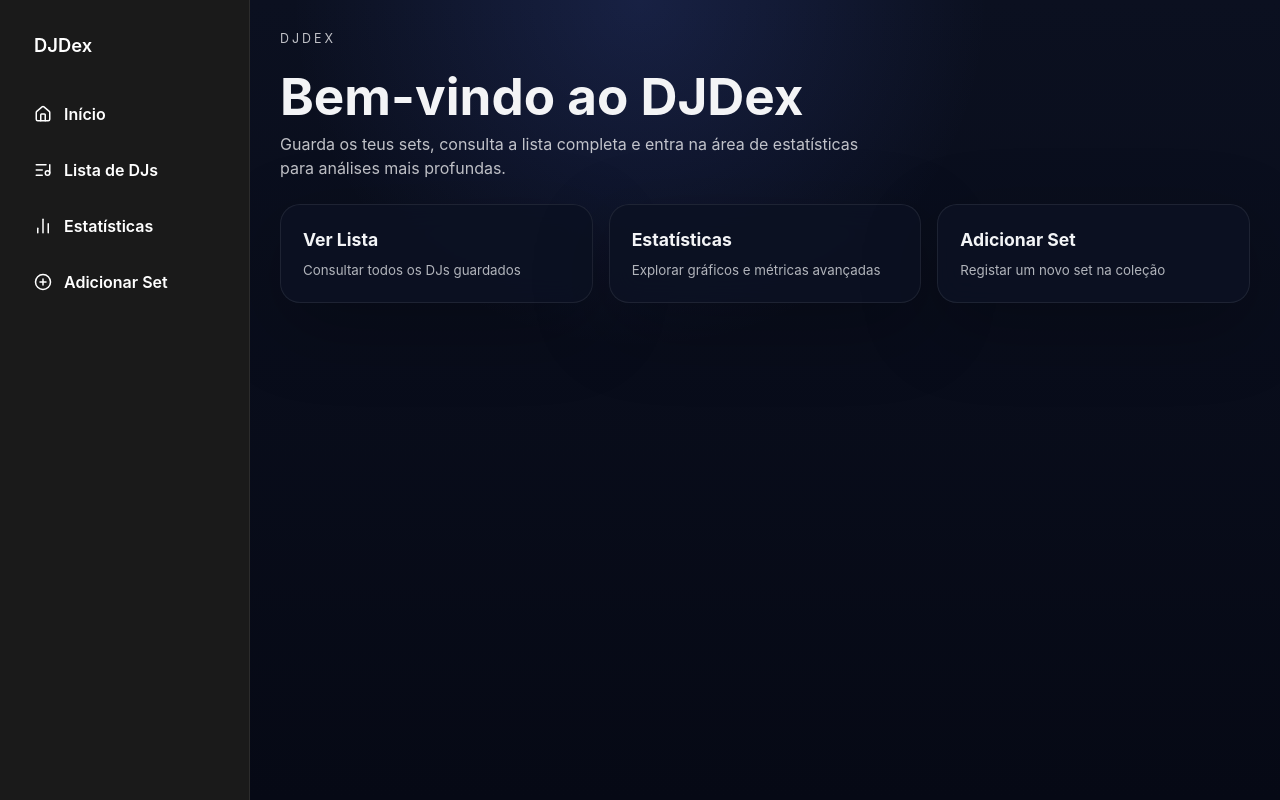
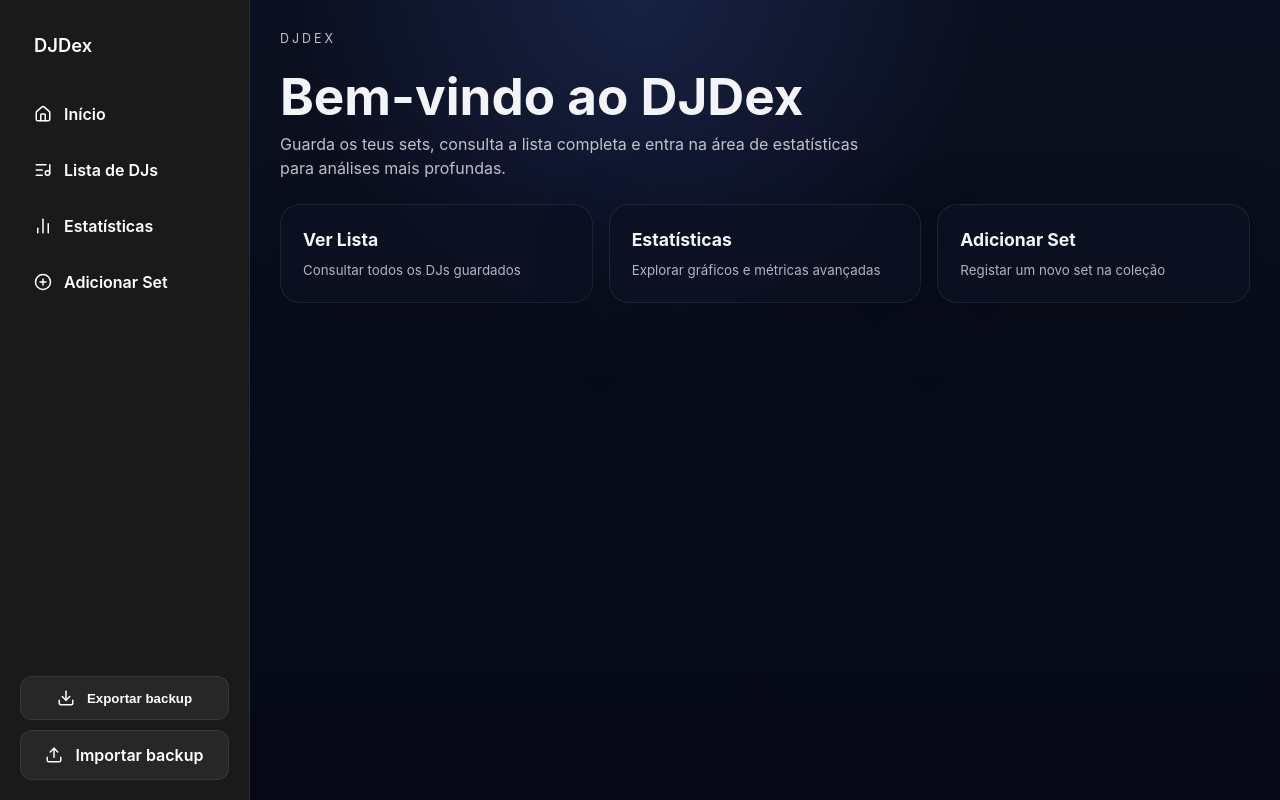
Before and after one commit to opaulosilva233/DJDex, a React (Vite) app: page / in a window 1280 px wide. Built offline with nearby package versions, Linux system fonts and the light colour scheme.

Commit message:
feat: add import and export functionality for DJ sets in Navbar component

```diff
--- a/src/App.jsx
+++ b/src/App.jsx
@@ -36,6 +36,10 @@ export default function App() {
     setSets((currentSets) => [novoSet, ...currentSets])
   }
 
+  function handleImportData(importedSets) {
+    setSets(importedSets)
+  }
+
   function handleEditSet(updatedSet) {
     setSets((currentSets) =>
       currentSets.map((set) => (set.id === updatedSet.id ? updatedSet : set)),
@@ -49,7 +53,7 @@ export default function App() {
   return (
     <BrowserRouter>
       <div style={{ display: 'flex', height: '100vh' }}>
-        <Navbar />
+        <Navbar sets={sets} handleImportData={handleImportData} />
 
         <div style={{ flex: 1, overflowY: 'auto', padding: '30px' }}>
           <Routes>
--- a/src/components/Navbar.jsx
+++ b/src/components/Navbar.jsx
@@ -1,4 +1,6 @@
-import { BarChart2, Home, ListMusic, PlusCircle } from 'lucide-react'
+import { useRef } from 'react'
+
+import { BarChart2, Download, Home, ListMusic, PlusCircle, Upload } from 'lucide-react'
 import { Link } from 'react-router-dom'
 
 const sidebarStyle = {
@@ -25,7 +27,59 @@ const linkStyle = {
 	transition: 'background-color 160ms ease, transform 160ms ease',
 }
 
-export default function Navbar() {
+
+const actionButtonStyle = {
+	...linkStyle,
+	justifyContent: 'center',
+	background: 'rgba(255, 255, 255, 0.06)',
+	border: '1px solid rgba(255, 255, 255, 0.08)',
+	cursor: 'pointer',
+	width: '100%',
+}
+
+export default function Navbar({ sets, handleImportData }) {
+	const fileInputRef = useRef(null)
+
+	function exportData() {
+		const data = JSON.stringify(sets, null, 2)
+		const blob = new Blob([data], { type: 'application/json' })
+		const url = URL.createObjectURL(blob)
+		const link = document.createElement('a')
+
+		link.href = url
+		link.download = 'ravedex-backup.json'
+		document.body.appendChild(link)
+		link.click()
+		link.remove()
+		URL.revokeObjectURL(url)
+	}
+
+	function importData(event) {
+		const file = event.target.files?.[0]
+
+		if (!file) {
+			return
+		}
+
+		const reader = new FileReader()
+
+		reader.onload = (loadEvent) => {
+			try {
+				const result = loadEvent.target?.result
+				const importedSets = JSON.parse(result)
+
+				if (Array.isArray(importedSets)) {
+					handleImportData(importedSets)
+				}
+			} catch {
+				// Mantém o comportamento silencioso em caso de ficheiro inválido.
+			}
+		}
+
+		reader.readAsText(file)
+		event.target.value = ''
+	}
+
 	return (
 		<nav style={sidebarStyle}>
 			<Link to="/" style={{ ...linkStyle, fontSize: '1.15rem', marginBottom: '18px' }}>
@@ -50,6 +104,19 @@ export default function Navbar() {
 					<span>Adicionar Set</span>
 				</Link>
 			</div>
+
+			<div style={{ marginTop: 'auto', display: 'flex', flexDirection: 'column', gap: '10px' }}>
+				<button type="button" onClick={exportData} style={actionButtonStyle}>
+					<Download size={18} />
+					<span>Exportar backup</span>
+				</button>
+
+				<label style={actionButtonStyle}>
+					<Upload size={18} />
+					<span>Importar backup</span>
+					<input ref={fileInputRef} type="file" accept=".json" style={{ display: 'none' }} onChange={importData} />
+				</label>
+			</div>
 		</nav>
 	)
 }
```
